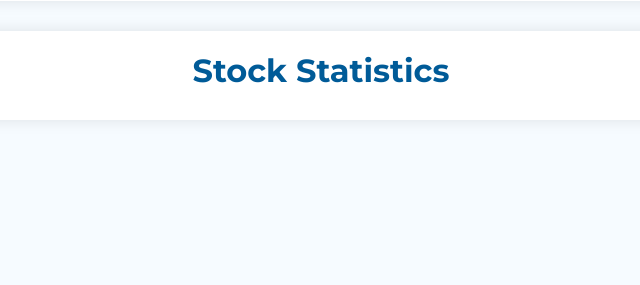
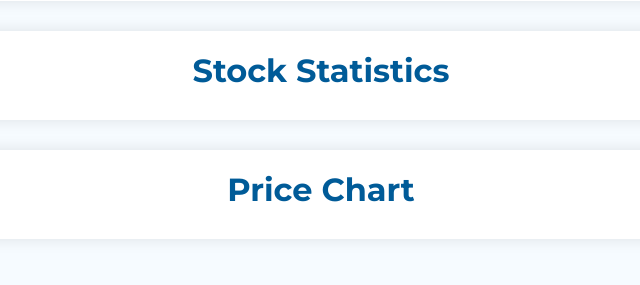
Before and after one commit to FireStorm3444/Artificial-Intelligent-Investor, a Django app: template core/templates/core/stock_detail.html in a window 1280 px wide. Shown: the part 261-546 px from the top of the page, without its empty margins (319-959 px from the left). Run offline with Django 5.2, Linux system fonts and the light colour scheme; tables that the repository leaves empty hold one stand-in row (values such as "Sample post"); the template is opened without the code that fills it: values that come from a table or form of the project are taken from there, most other values are stand-ins (such as "Sample title", 1, 10 or a date in 2020); some libraries are stand-ins or nearby versions.

Commit message:
show chart

```diff
--- a/core/templates/core/stock_detail.html
+++ b/core/templates/core/stock_detail.html
@@ -104,19 +104,19 @@
     </div>
 </div>
 
-{#<div id="chart" class="chart-container section-card">#}
-{#    <h2>Price Chart</h2>#}
-{#    <div class="section-content"#}
-{#         hx-get="{% url 'get_chart' stock.ticker %}"#}
-{#         hx-trigger="load"#}
-{#         hx-target="this"#}
-{#         hx-swap="innerHTML">#}
-{#        <div class="htmx-loading-container">#}
-{#            <div class="htmx-loading-spinner"></div>#}
-{#            <div class="htmx-loading-text">Loading Chart...</div>#}
-{#        </div>#}
-{#    </div>#}
-{#</div>#}
+<div id="chart" class="chart-container section-card">
+    <h2>Price Chart</h2>
+    <div class="section-content"
+         hx-get="{% url 'get_chart' stock.ticker %}"
+         hx-trigger="load"
+         hx-target="this"
+         hx-swap="innerHTML">
+        <div class="htmx-loading-container">
+            <div class="htmx-loading-spinner"></div>
+            <div class="htmx-loading-text">Loading Chart...</div>
+        </div>
+    </div>
+</div>
 
 {#<div id="aii-analysis" class="aii-analysis-container section-card">#}
 {#    <h2>Aii Analysis</h2>#}
```
